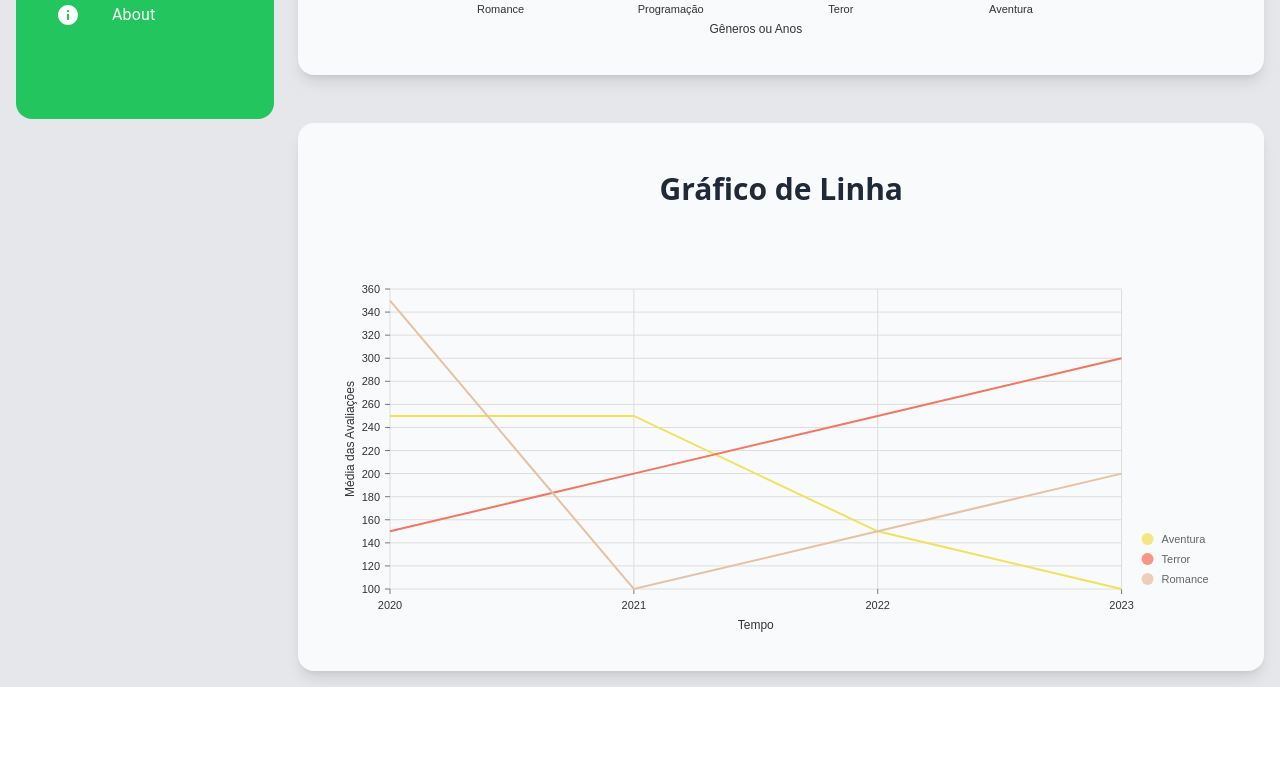
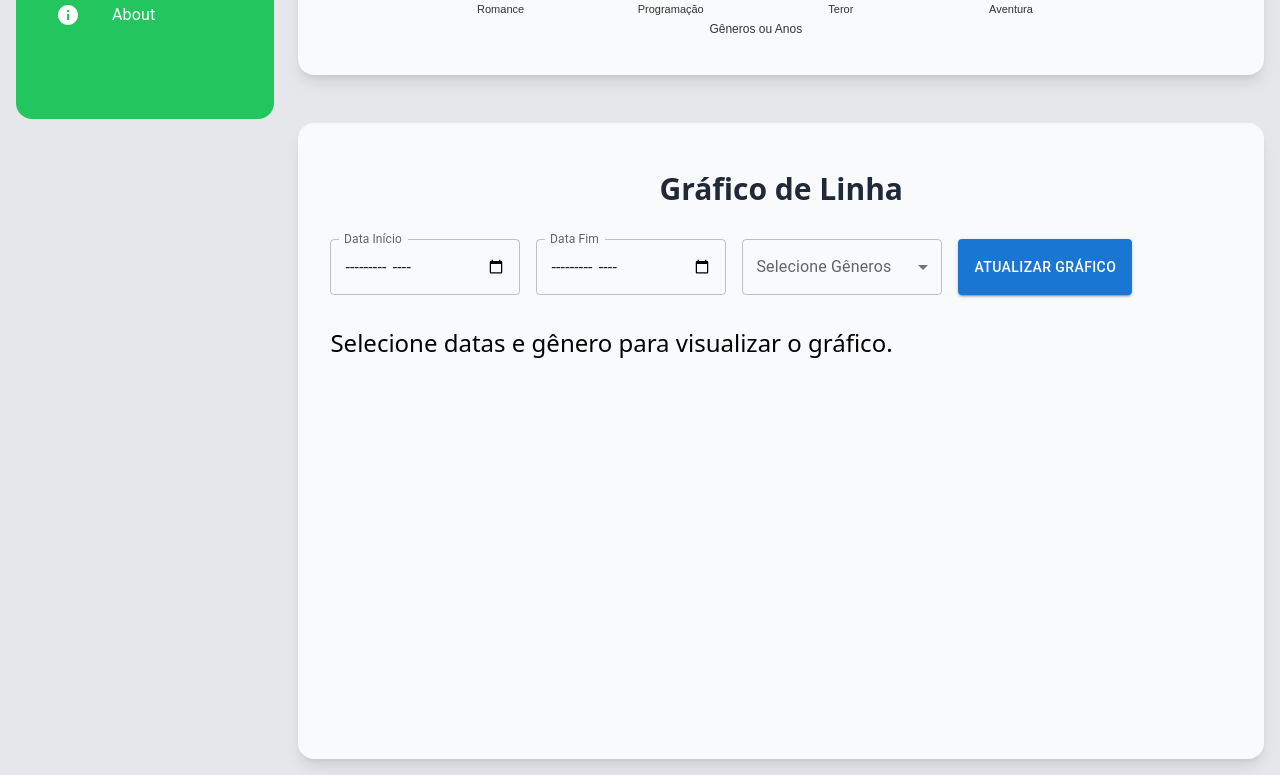
Before and after one commit to chicofgdl/bookstats, a React (Create React App) app in the folder bookstats/: page /dashboard in a window 1280 px wide. Shown: the part 697-1472 px from the top of the page. Before the commit the page ends 1384 px from the top, so only its background shows below. Built offline with nearby package versions, Linux system fonts and the light colour scheme.

Commit message:
feature(dashboard) Cria versão de consumo da API utilizando mês e ano
- Abordagem utilizando apenas ano será aplicada

```diff
--- a/bookstats/package.json
+++ b/bookstats/package.json
@@ -15,6 +15,7 @@
     "@testing-library/react": "^13.4.0",
     "@testing-library/user-event": "^13.5.0",
     "axios": "^1.7.7",
+    "dayjs": "^1.11.13",
     "framer-motion": "^11.11.11",
     "react": "^18.3.1",
     "react-dom": "^18.3.1",
--- a/bookstats/src/pages/Dashboard/index.jsx
+++ b/bookstats/src/pages/Dashboard/index.jsx
@@ -1,12 +1,19 @@
-// src/pages/Dashboard/index.jsx
-
-import React, { useState } from "react";
+import React, { useState, useEffect } from "react";
 import Navbar from "../../components/Navbar";
 import Sidebar from "../../components/Sidebar";
 import BarChart from "../../components/Charts/BarChart";
 import PieChart from "../../components/Charts/PieChart";
 import LineChart from "../../components/Charts/LineChart";
-import { Select, MenuItem, FormControl, InputLabel, Box } from "@mui/material";
+import {
+    Select,
+    MenuItem,
+    FormControl,
+    InputLabel,
+    Box,
+    TextField,
+    Button,
+} from "@mui/material";
+import dayjs from "dayjs"; // Biblioteca para manipulação de datas
 
 const barData = [
     { genre: "Romance", value: 55 },
@@ -22,42 +29,166 @@ const pieData = [
     { id: "Aventura", label: "C", value: 20 },
 ];
 
-const lineData = [
-    {
-        id: "Romance",
-        data: [
-            { x: "2020", y: 350 },
-            { x: "2021", y: 100 },
-            { x: "2022", y: 150 },
-            { x: "2023", y: 200 },
-        ],
-    },
-    {
-        id: "Terror",
-        data: [
-            { x: "2020", y: 150 },
-            { x: "2021", y: 200 },
-            { x: "2022", y: 250 },
-            { x: "2023", y: 300 },
-        ],
-    },
-    {
-        id: "Aventura",
-        data: [
-            { x: "2020", y: 250 },
-            { x: "2021", y: 250 },
-            { x: "2022", y: 150 },
-            { x: "2023", y: 100 },
-        ],
-    },
-];
+// const lineData = [
+//     {
+//         id: "Romance",
+//         data: [
+//             { x: "2020", y: 350 },
+//             { x: "2021", y: 100 },
+//             { x: "2022", y: 150 },
+//             { x: "2023", y: 200 },
+//         ],
+//     },
+//     {
+//         id: "Terror",
+//         data: [
+//             { x: "2020", y: 150 },
+//             { x: "2021", y: 200 },
+//             { x: "2022", y: 250 },
+//             { x: "2023", y: 300 },
+//         ],
+//     },
+//     {
+//         id: "Aventura",
+//         data: [
+//             { x: "2020", y: 250 },
+//             { x: "2021", y: 250 },
+//             { x: "2022", y: 150 },
+//             { x: "2023", y: 100 },
+//         ],
+//     },
+// ];
 
 export default function Dashboard() {
     const [chartType, setChartType] = useState("bar"); // Estado para controlar o tipo de gráfico da análise de Distribuições por gênero
+    const [selectedGenres, setSelectedGenres] = useState([]); // Gêneros selecionados pelo usuário
+    const [startDate, setStartDate] = useState(""); // Data de início para o gráfico
+    const [endDate, setEndDate] = useState(""); // Data de fim para o gráfico
+    const [lineData, setLineData] = useState([]); // Dados do gráfico de linha
+
+    const availableGenres = [
+        "Action and Adventure",
+        "Arts",
+        "Biographies",
+        "Business",
+        "Children's",
+        "Classics",
+        "Comics",
+        "Cookbooks",
+        "Dictionaries",
+        "Education",
+        "Fiction",
+        "Health",
+        "History",
+        "Hobbies",
+        "Humor",
+        "Literature",
+        "Medical",
+        "Music",
+        "Mystery",
+        "Nonfiction",
+        "Philosophy",
+        "Poetry",
+        "Reference",
+        "Religion",
+        "Romance",
+        "Science",
+        "Self Help",
+        "Social Science",
+        "Sports",
+        "Technology",
+        "Travel",
+        "Young Adult",
+    ];
+    // Romance e Ficção Científica
+    // Suspense e Mistério
+    // Não Ficção Histórica
+    // Poesia e Romance
+    // Romance e Mistério
+    // Fantasia e Aventura
+    // Narrativa histórica
 
     // Função para atualizar o tipo de gráfico
     const handleChange = (event) => {
         setChartType(event.target.value);
+    };
+
+    const handleDateChange = (event, type) => {
+        if (type === "start") setStartDate(event.target.value);
+        else setEndDate(event.target.value);
+    };
+
+    const handleGenreChange = (event) => {
+        setSelectedGenres(event.target.value);
+    };
+
+    const fetchLineData = async () => {
+        if (startDate > endDate) {
+            console.log("Data de início maior que a data de fim");
+        }
+        if (
+            !startDate ||
+            !endDate ||
+            startDate > endDate ||
+            selectedGenres.length === 0
+        )
+            return;
+
+        try {
+            const fetchGenreData = async (genre) => {
+                const url = `https://www.googleapis.com/books/v1/volumes?q=subject:${genre}&startIndex=0&maxResults=40&key=${process.env.REACT_APP_GOOGLE_BOOKS_API_KEY}`;
+
+                const response = await fetch(url);
+                const data = await response.json();
+
+                const monthlyAverages = {};
+
+                data.items.forEach((item) => {
+                    const { publishedDate, averageRating } = item.volumeInfo;
+                    if (publishedDate && averageRating) {
+                        const date = dayjs(publishedDate).format("MM-YYYY");
+                        if (!monthlyAverages[date]) {
+                            monthlyAverages[date] = { total: 0, count: 0 };
+                        }
+                        monthlyAverages[date].total += averageRating;
+                        monthlyAverages[date].count += 1;
+                    }
+                });
+
+                // Organizando os dados para o gráfico
+                const genreData = {
+                    id: genre,
+                    data: Object.keys(monthlyAverages)
+                        .sort()
+                        .map((date) => ({
+                            x: date,
+                            y:
+                                monthlyAverages[date].count > 0
+                                    ? (
+                                          monthlyAverages[date].total /
+                                          monthlyAverages[date].count
+                                      ).toFixed(2)
+                                    : 0,
+                        })),
+                };
+
+                return genreData;
+            };
+
+            const allGenresData = await Promise.all(
+                selectedGenres.map(async (genre) => {
+                    const genreData = await fetchGenreData(genre);
+                    return genreData;
+                })
+            );
+
+            setLineData(allGenresData);
+        } catch (error) {
+            console.error(
+                "Erro ao buscar dados para o gráfico de linha:",
+                error
+            );
+        }
     };
 
     return (
@@ -111,6 +242,44 @@ export default function Dashboard() {
                     <h1 className="text-3xl font-bold text-gray-800 mt-4 mb-8 self-center">
                         Gráfico de Linha
                     </h1>
+                    {/* Filtros de Data e Gênero */}
+                    <Box sx={{ display: "flex", gap: 2, mb: 4 }}>
+                        <TextField
+                            label="Data Início"
+                            type="month"
+                            value={startDate}
+                            onChange={(event) =>
+                                handleDateChange(event, "start")
+                            }
+                            InputLabelProps={{ shrink: true }}
+                        />
+                        <TextField
+                            label="Data Fim"
+                            type="month"
+                            value={endDate}
+                            onChange={(event) => handleDateChange(event, "end")}
+                            InputLabelProps={{ shrink: true }}
+                        />
+                        <FormControl sx={{ minWidth: 200 }}>
+                            <InputLabel>Selecione Gêneros</InputLabel>
+                            <Select
+                                multiple
+                                value={selectedGenres}
+                                onChange={handleGenreChange}
+                                renderValue={(selected) => selected.join(", ")}
+                            >
+                                {availableGenres.map((genre) => (
+                                    <MenuItem key={genre} value={genre}>
+                                        {genre}
+                                    </MenuItem>
+                                ))}
+                            </Select>
+                        </FormControl>
+                        <Button variant="contained" onClick={fetchLineData}>
+                            Atualizar Gráfico
+                        </Button>
+                    </Box>
+
                     <Box
                         sx={{
                             width: "100%",
@@ -118,7 +287,14 @@ export default function Dashboard() {
                             position: "relative",
                         }}
                     >
-                        <LineChart data={lineData} />
+                        {lineData.length > 0 ? (
+                            <LineChart data={lineData} />
+                        ) : (
+                            <div className="text-2xl">
+                                Selecione datas e gênero para visualizar o
+                                gráfico.
+                            </div>
+                        )}
                     </Box>
                 </div>
             </div>
```
Also changed, not shown: 1 other file (tests, documents, lock files or other folders).
